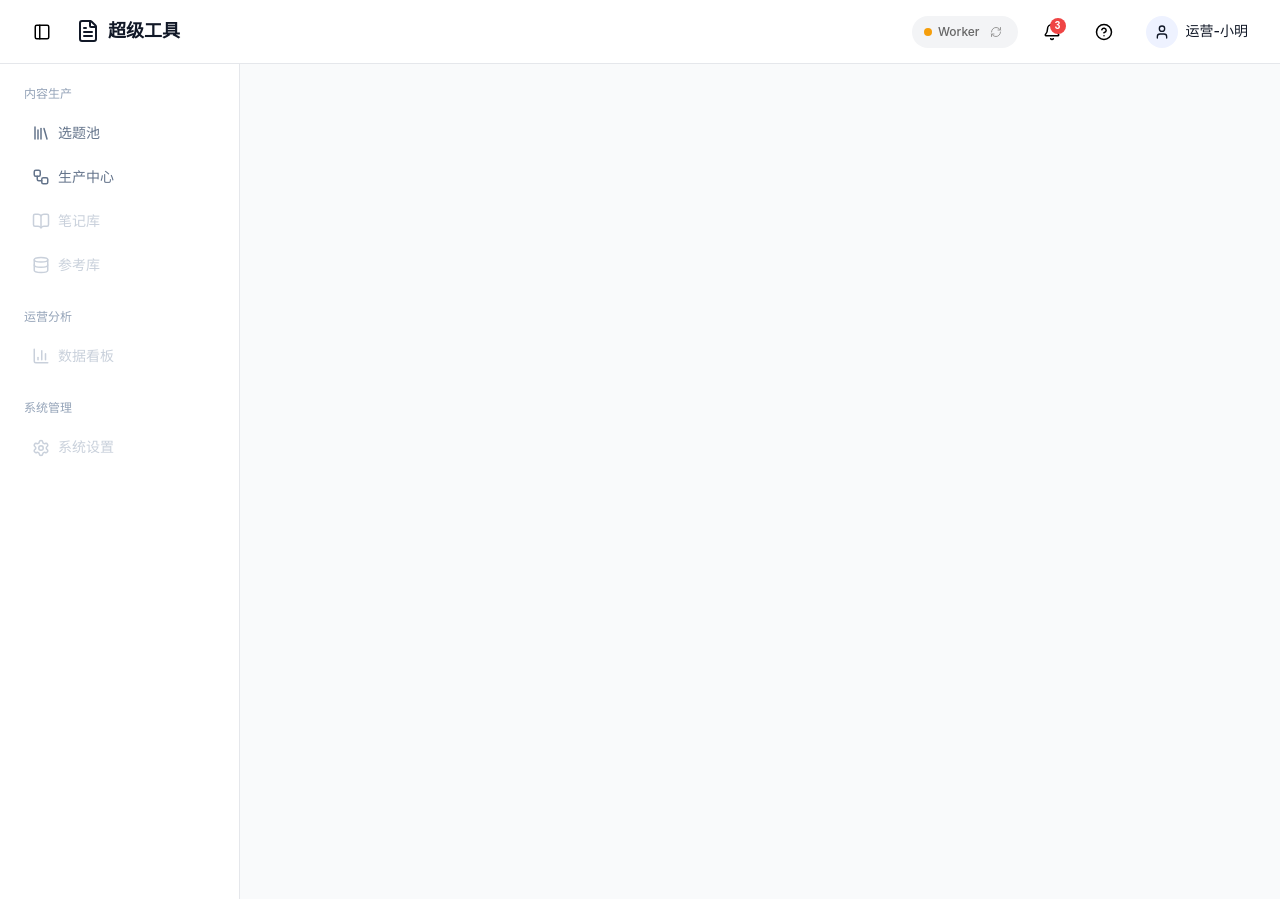
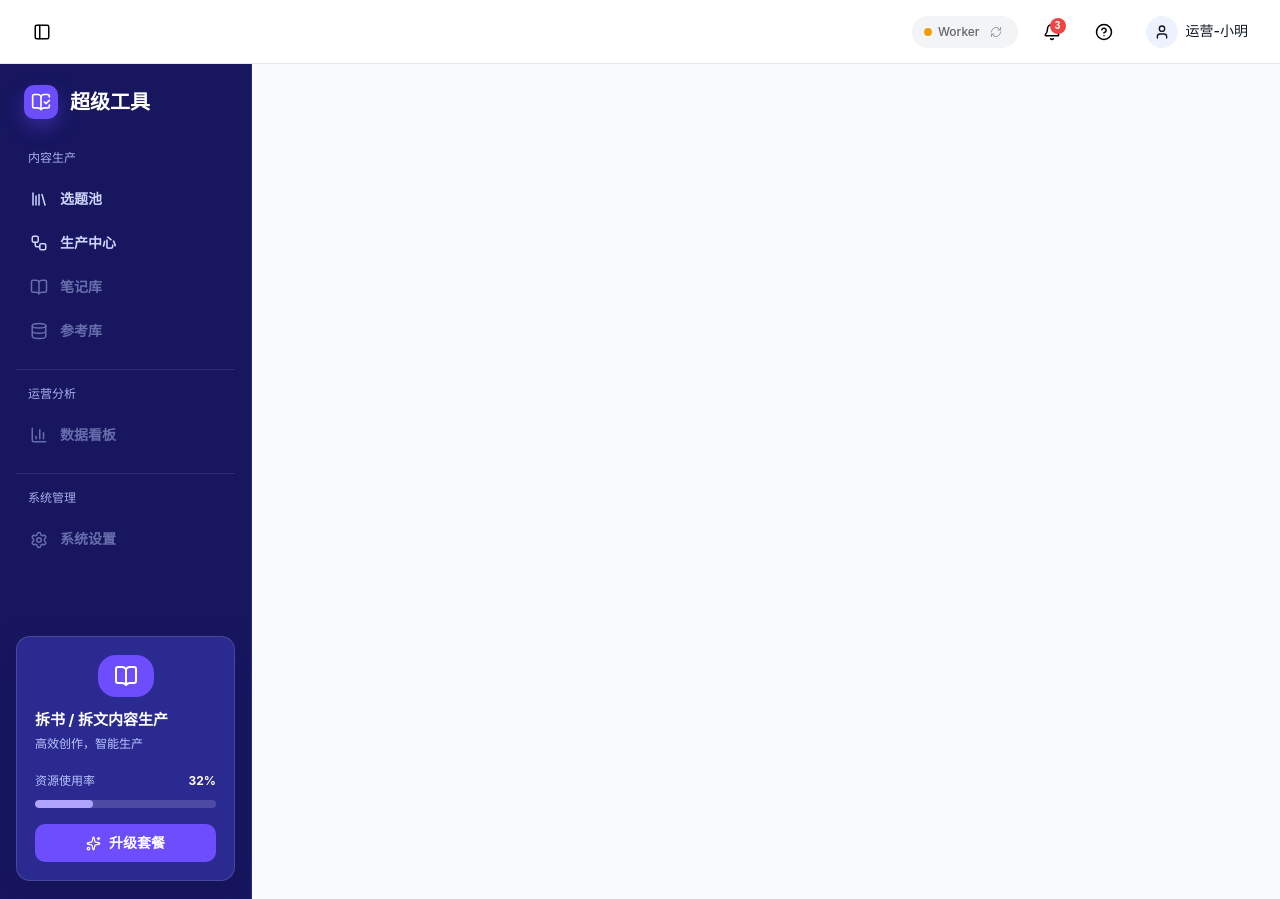
Before and after one commit to elsie-czy/outputter, a Flask app: template scripts/web/templates/base.html in a window 1280 px wide. Run offline with Flask 3, Linux system fonts and the light colour scheme; the template is opened without the code that fills it, so the values that code supplies are empty; parts of the project's set-up code (start-up, migrations or seed data) failed here and were passed over.

Commit message:
feat: align app sidebar with production design

```diff
--- a/scripts/static/css/base.css
+++ b/scripts/static/css/base.css
@@ -407,6 +407,12 @@
   font-weight: 600;
 }
 
+@media (min-width: 769px) {
+  .app-header-logo {
+    display: none;
+  }
+}
+
 .app-header-center {
   display: flex;
   align-items: center;
@@ -603,10 +609,13 @@
 
 /* ===== Sidebar ===== */
 .app-sidebar {
-  width: 240px;
+  width: 252px;
   min-height: calc(100vh - 64px);
-  background: var(--bg-card);
-  border-right: 1px solid var(--border);
+  display: flex;
+  flex-direction: column;
+  background: #17165F;
+  border-right: 1px solid #2B2B83;
+  color: #EEF2FF;
   overflow-y: auto;
   overflow-x: hidden;
   transition: width 0.2s ease;
@@ -617,19 +626,66 @@
   width: 72px;
 }
 
+.app-sidebar-brand {
+  height: 76px;
+  display: flex;
+  align-items: center;
+  gap: 12px;
+  padding: 0 24px;
+  flex-shrink: 0;
+}
+
+.app-sidebar-brand-icon {
+  width: 34px;
+  height: 34px;
+  display: inline-flex;
+  align-items: center;
+  justify-content: center;
+  border-radius: 10px;
+  color: #FFFFFF;
+  background: #6C4EFF;
+  box-shadow: 0 8px 18px rgba(108, 78, 255, 0.36);
+}
+
+.app-sidebar-brand-icon svg {
+  width: 20px;
+  height: 20px;
+}
+
+.app-sidebar-brand-text {
+  font-size: 20px;
+  font-weight: 700;
+  letter-spacing: 0;
+  color: #FFFFFF;
+  white-space: nowrap;
+}
+
+.app-sidebar.collapsed .app-sidebar-brand {
+  justify-content: center;
+  padding: 0;
+}
+
+.app-sidebar.collapsed .app-sidebar-brand-text {
+  display: none;
+}
+
 .app-sidebar-nav {
-  padding: var(--space-md);
+  padding: 4px 16px 16px;
+  flex: 1;
 }
 
 .app-sidebar-group {
-  margin-bottom: var(--space-md);
+  padding: 14px 0 16px;
+  border-top: 1px solid rgba(255, 255, 255, 0.10);
 }
+
+.app-sidebar-group:first-child { border-top: 0; padding-top: 4px; }
 
 .app-sidebar-group-label {
   font-size: var(--fs-meta);
-  color: var(--text-muted);
-  padding: var(--space-xs) var(--space-sm);
-  margin-bottom: var(--space-xs);
+  color: #A7B0E8;
+  padding: 0 12px;
+  margin-bottom: 10px;
   white-space: nowrap;
   overflow: hidden;
 }
@@ -644,35 +700,36 @@
 .app-sidebar-item {
   display: flex;
   align-items: center;
-  gap: var(--space-sm);
+  gap: 12px;
   height: 44px;
-  padding: 0 var(--space-md);
-  border-radius: var(--radius-sm);
-  color: var(--icon-default);
+  padding: 0 14px;
+  border-radius: 10px;
+  color: #CFD5FF;
   text-decoration: none;
   font-size: var(--fs-body);
-  font-weight: 500;
+  font-weight: 600;
   position: relative;
   transition: background 0.15s, color 0.15s;
   white-space: nowrap;
 }
 
 .app-sidebar-item:hover {
-  background: #F8FAFC;
-  color: var(--text-primary);
+  background: rgba(255, 255, 255, 0.08);
+  color: #FFFFFF;
   text-decoration: none;
 }
 
 .app-sidebar-item.active {
-  background: #EEF2FF;
-  color: #6C4EFF;
+  background: #5B4BDF;
+  color: #FFFFFF;
+  box-shadow: 0 10px 22px rgba(92, 75, 223, 0.30);
 }
 
 .app-sidebar-item.disabled {
-  color: var(--text-muted);
+  color: #8790CA;
   cursor: not-allowed;
   pointer-events: none;
-  opacity: 0.5;
+  opacity: 0.72;
 }
 
 .app-sidebar-item-icon {
@@ -697,36 +754,115 @@
 }
 
 .app-sidebar-active-bar {
-  position: absolute;
-  left: 0;
-  top: 50%;
-  transform: translateY(-50%);
-  width: 3px;
+  display: none;
+}
+
+.app-sidebar-upgrade {
+  margin: 0 16px 18px;
+  padding: 18px;
+  border: 1px solid rgba(255, 255, 255, 0.14);
+  border-radius: 14px;
+  background: #2B2A90;
+  box-shadow: 0 16px 34px rgba(15, 14, 80, 0.28);
+}
+
+.app-sidebar-upgrade-visual {
+  width: 56px;
+  height: 42px;
+  display: flex;
+  align-items: center;
+  justify-content: center;
+  margin: 0 auto 12px;
+  border-radius: 18px;
+  color: #FFFFFF;
+  background: #6C4EFF;
+}
+
+.app-sidebar-upgrade-visual svg {
+  width: 24px;
   height: 24px;
+}
+
+.app-sidebar-upgrade-title {
+  font-size: 15px;
+  line-height: 1.4;
+  font-weight: 700;
+  color: #FFFFFF;
+}
+
+.app-sidebar-upgrade-desc {
+  margin-top: 4px;
+  font-size: var(--fs-meta);
+  color: #BBC4FF;
+}
+
+.app-sidebar-usage {
+  margin-top: 18px;
+}
+
+.app-sidebar-usage-head {
+  display: flex;
+  align-items: center;
+  justify-content: space-between;
+  gap: 12px;
+  font-size: var(--fs-meta);
+  color: #BBC4FF;
+}
+
+.app-sidebar-usage-head strong {
+  color: #FFFFFF;
+}
+
+.app-sidebar-usage-track {
+  height: 8px;
+  margin-top: 10px;
+  overflow: hidden;
+  border-radius: 999px;
+  background: rgba(255, 255, 255, 0.16);
+}
+
+.app-sidebar-usage-fill {
+  display: block;
+  width: 32%;
+  height: 100%;
+  border-radius: inherit;
+  background: #AFA4FF;
+}
+
+.app-sidebar-upgrade-btn {
+  height: 38px;
+  margin-top: 16px;
+  display: flex;
+  align-items: center;
+  justify-content: center;
+  gap: 8px;
+  border-radius: 10px;
+  color: #FFFFFF;
   background: #6C4EFF;
-  border-radius: 999px;
+  font-weight: 700;
+  text-decoration: none;
+}
+
+.app-sidebar-upgrade-btn:hover {
+  color: #FFFFFF;
+  background: #5B3FD9;
+  text-decoration: none;
+}
+
+.app-sidebar-upgrade-btn svg {
+  width: 15px;
+  height: 15px;
+}
+
+.app-sidebar.collapsed .app-sidebar-upgrade {
+  display: none;
 }
 
 /* ===== 响应式 ===== */
-@media (max-width: 1024px) {
-  .app-sidebar {
-    width: 72px;
-  }
-  .app-sidebar .app-sidebar-group-label {
-    height: 0;
-    padding: 0;
-    margin: 0;
-    opacity: 0;
-  }
-  .app-sidebar .app-sidebar-item-label {
-    display: none;
-  }
-}
-
 @media (max-width: 768px) {
   .app-sidebar {
     position: fixed;
-    left: -240px;
+    left: -252px;
     top: 64px;
     bottom: 0;
     z-index: 200;
--- a/scripts/web/templates/_sidebar.html
+++ b/scripts/web/templates/_sidebar.html
@@ -26,6 +26,12 @@
 ] %}
 
 <aside class="app-sidebar" id="appSidebar">
+  <div class="app-sidebar-brand">
+    <div class="app-sidebar-brand-icon">
+      <i data-lucide="book-open-check"></i>
+    </div>
+    <span class="app-sidebar-brand-text">超级工具</span>
+  </div>
   <nav class="app-sidebar-nav">
     {% for group in nav_groups %}
     <div class="app-sidebar-group">
@@ -44,4 +50,24 @@
     </div>
     {% endfor %}
   </nav>
+  <div class="app-sidebar-upgrade">
+    <div class="app-sidebar-upgrade-visual">
+      <i data-lucide="book-open"></i>
+    </div>
+    <div class="app-sidebar-upgrade-title">拆书 / 拆文内容生产</div>
+    <div class="app-sidebar-upgrade-desc">高效创作，智能生产</div>
+    <div class="app-sidebar-usage">
+      <div class="app-sidebar-usage-head">
+        <span>资源使用率</span>
+        <strong>32%</strong>
+      </div>
+      <div class="app-sidebar-usage-track">
+        <span class="app-sidebar-usage-fill"></span>
+      </div>
+    </div>
+    <a class="app-sidebar-upgrade-btn" href="/production-center">
+      <i data-lucide="sparkles"></i>
+      <span>升级套餐</span>
+    </a>
+  </div>
 </aside>
```
Also changed, not shown: docs/CHANGELOG.md.
